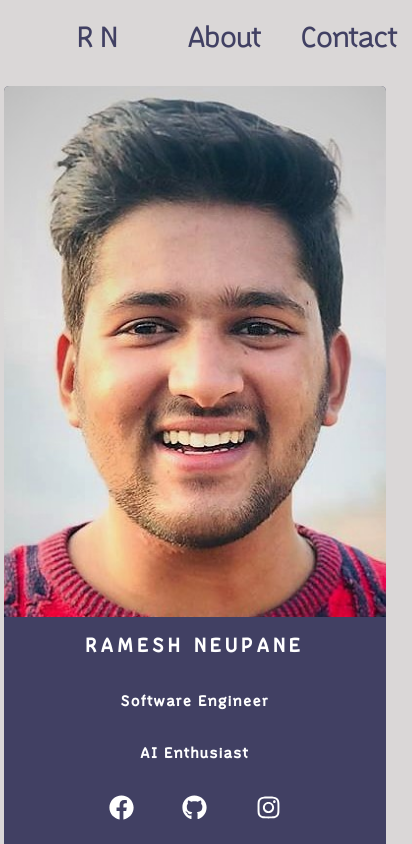
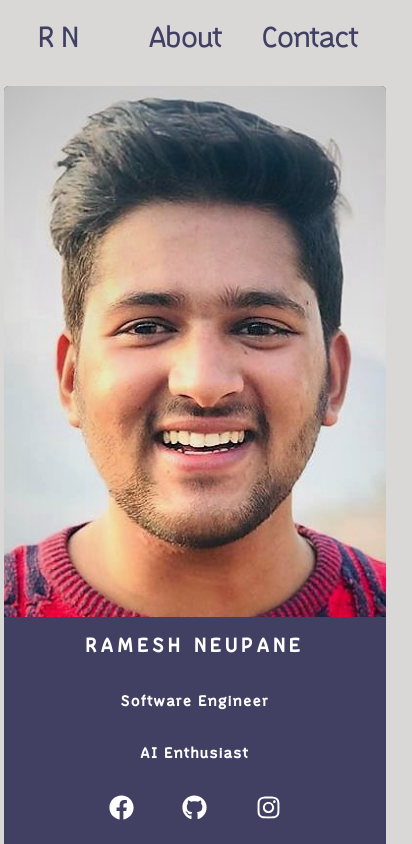
Before and after one commit to RameshNeupane/rameshneupane.github.io, a React (Create React App) app: page / in a window 390 px wide. Shown: the whole page, 412 px wide, since content can reach past the window. Built offline with nearby package versions, Linux system fonts and the light colour scheme.

Commit message:
nav update

```diff
--- a/src/components/Nav/Nav.css
+++ b/src/components/Nav/Nav.css
@@ -51,6 +51,14 @@
     width: 100%;
   }
 
+  .Nav .logo {
+    width: 30%;
+  }
+
+  .Nav .navs {
+    width: 70%;
+  }
+
   .Nav .tab {
     font-size: 3rem;
   }
```
